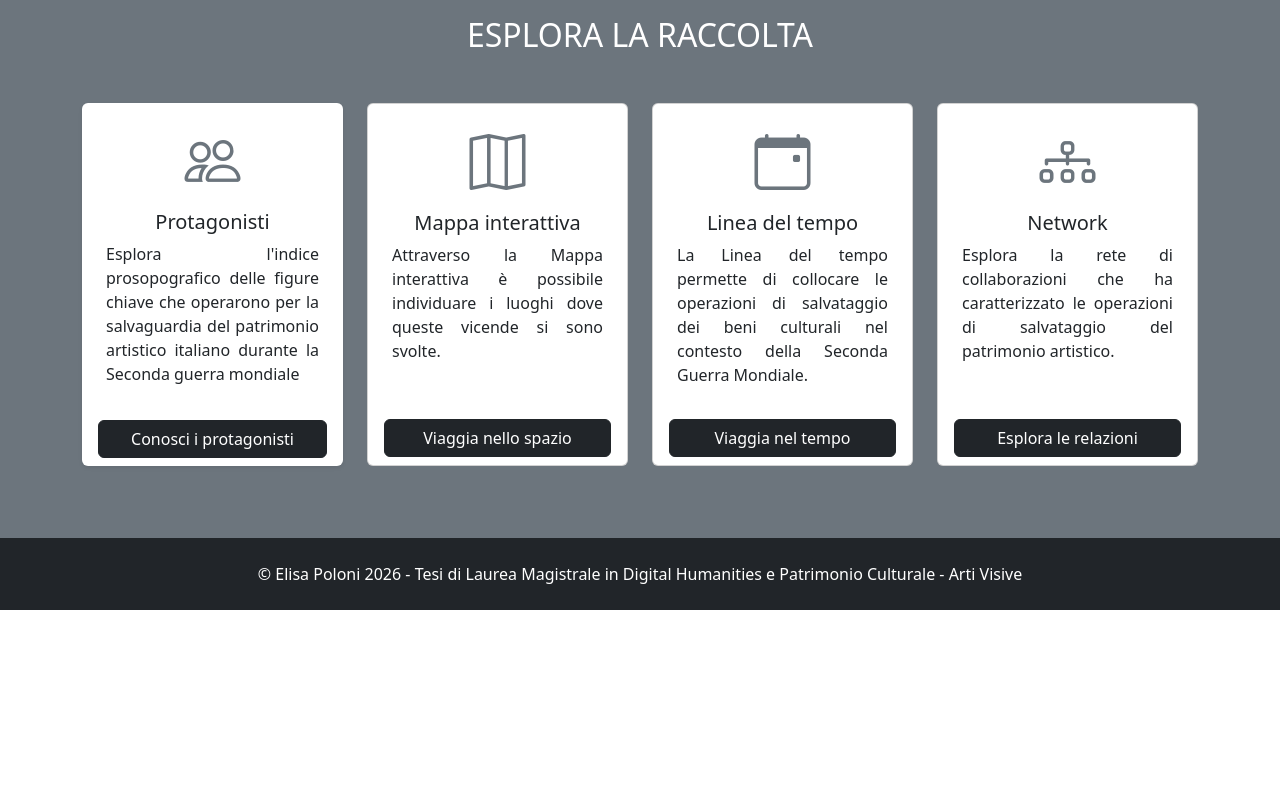
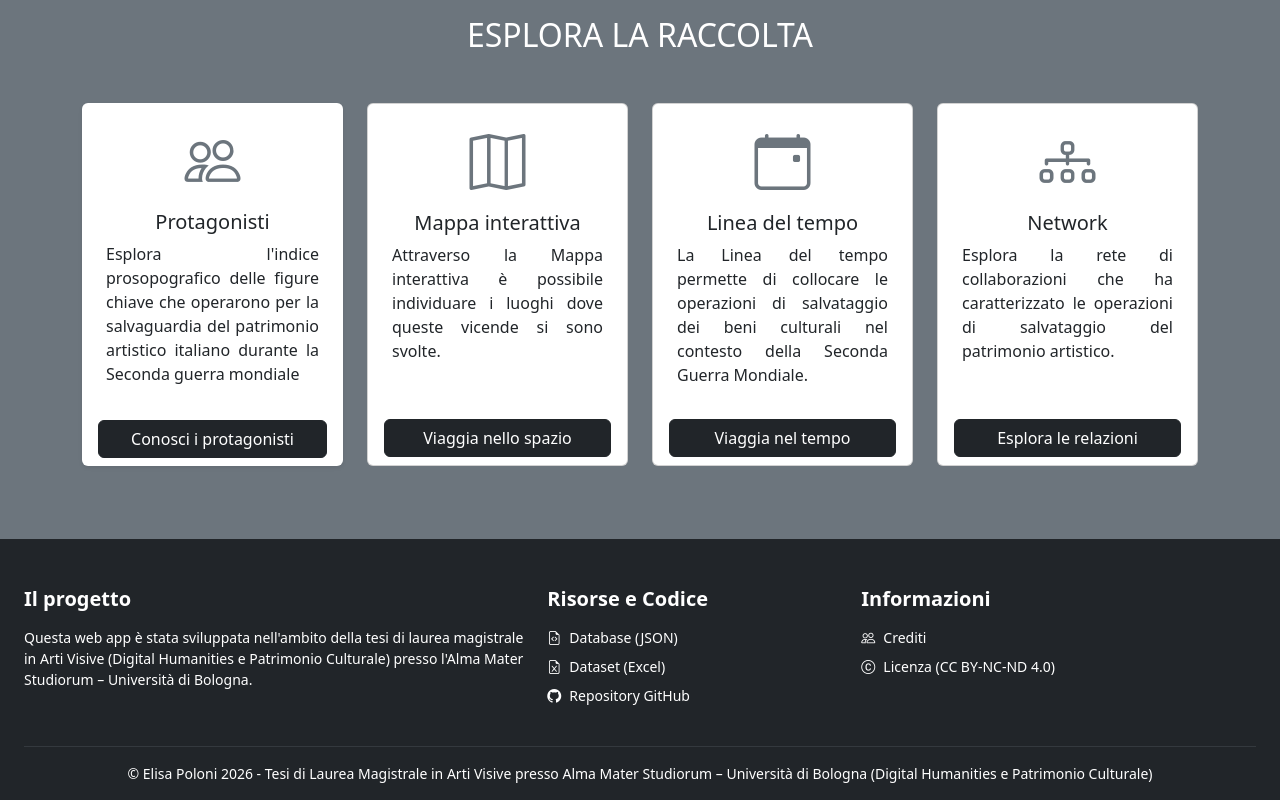
Before and after one commit to elisapoloni/Italian-Monuments-Men-and-Women_DH, a plain HTML site: page index.html in a window 1280 px wide. Shown: the part 1516-2316 px from the top of the page. Before the commit the page ends 2126 px from the top, so only its background shows below. Drawn offline with nearby package versions, Linux system fonts and the light colour scheme.

Commit message:
Revise footer structure and content

```diff
--- a/components/footer.html
+++ b/components/footer.html
@@ -1,18 +1,62 @@
-<!-- container-fluid = occupa tutta la larghezza dello schermo
-     bg-dark = sfondo nero
-     text-white = testo bianco
-     py-4 = padding verticale (sopra e sotto) di livello 4 per dare spessore alla striscia -->
-<footer class="container-fluid bg-dark text-white py-4">
-    <!-- row = riga di bootstrap per contenere le colonne -->
-    <div class="row">
-        <!-- col-12 = la colonna occupa tutti i 12 spazi disponibili (tutta la larghezza)
-             text-center = allinea il testo al centro della colonna -->
-        <div class="col-12 text-center">
-            <!-- mb-0 = margin-bottom 0. Rimuove lo spazio vuoto che Bootstrap mette di default
-                 sotto i paragrafi, assicurando che il testo sia perfettamente centrato verticalmente -->
-            <p class="mb-0">
-                &copy; Elisa Poloni 2026 - Tesi di Laurea Magistrale in Digital Humanities e Patrimonio Culturale - Arti Visive
-            </p>
+<footer class="bg-dark text-white pt-5 pb-3 border-top border-secondary">
+    <div class="container-fluid px-4">
+        <div class="row g-4 mb-4">
+            <!-- Progetto -->
+            <div class="col-12 col-lg-5">
+                <h5 class="fw-bold mb-3">Il progetto</h5>
+                <p class="small" style="text-align: justify;">
+                    Questa web app è stata sviluppata nell'ambito della tesi di laurea magistrale in Arti Visive
+                    (Digital Humanities e Patrimonio Culturale) presso l'Alma Mater Studiorum – Università di Bologna.
+                </p>
+            </div>
+            <!-- Risorse e Dati -->
+            <div class="col-12 col-md-6 col-lg-3">
+                <h5 class="fw-bold mb-3">Risorse e Codice</h5>
+                <ul class="list-unstyled small">
+                    <li class="mb-2">
+                        <a href="json/database.json" target="_blank" class="link text-white">
+                            <i class="bi bi-file-earmark-code me-2"></i>Database (JSON)
+                        </a>
+                    </li>
+                    <li class="mb-2">
+                        <a href="dataset.xlsx" target="_blank" class="link text-white">
+
+                            <i class="bi bi-file-earmark-excel me-2"></i>Dataset (Excel)
+                        </a>
+                    </li>
+                    <li class="mb-2">
+                        <a href="https://github.com/elisapoloni/Italian-Monuments-Men-and-Women_DH" target="_blank" class="link text-white">
+                            <i class="bi bi-github me-2"></i>Repository GitHub
+                        </a>
+                    </li>
+                </ul>
+            </div>
+            <!-- Informazioni e Crediti -->
+            <div class="col-12 col-md-6 col-lg-3">
+                <h5 class="fw-bold mb-3">Informazioni</h5>
+                <ul class="list-unstyled small">
+                    <li class="mb-2">
+                        <a href="credits.html" class="link text-white">
+                            <i class="bi bi-people me-2"></i>Crediti
+                        </a>
+                    </li>
+                    <li class="mb-2">
+                        <a href="https://creativecommons.org/licenses/by-nc-nd/4.0/" target="_blank" class="link text-white">
+                            <i class="bi bi-c-circle me-2"></i>Licenza (CC BY-NC-ND 4.0)
+                        </a>
+                    </li>
+                </ul>
+            </div>
+        </div>
+
+        <hr class="border-secondary my-3">
+
+        <div class="row">
+            <div class="col-12 text-center">
+                <p class="mb-0 small">
+                    &copy; Elisa Poloni 2026 - Tesi di Laurea Magistrale in Arti Visive presso Alma Mater Studiorum – Università di Bologna (Digital Humanities e Patrimonio Culturale)
+                </p>
+            </div>
         </div>
     </div>
 </footer>
```
